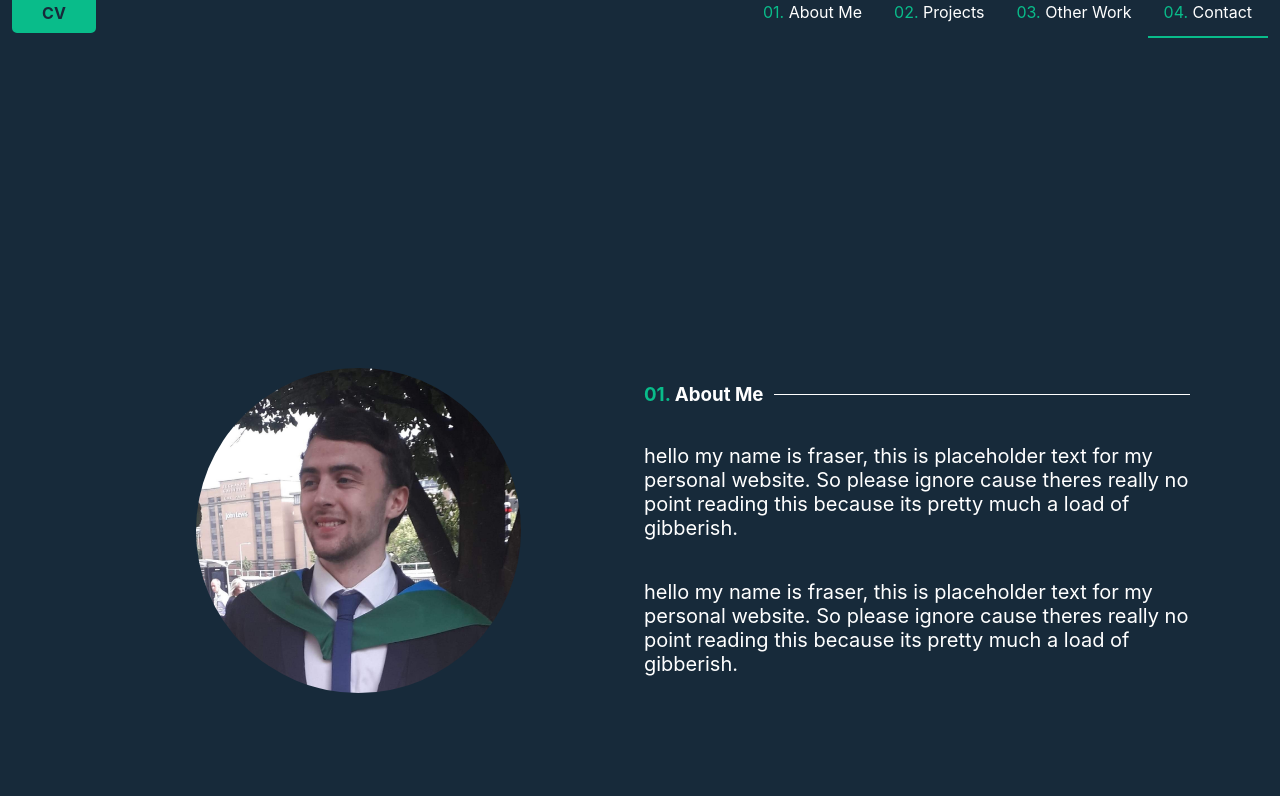
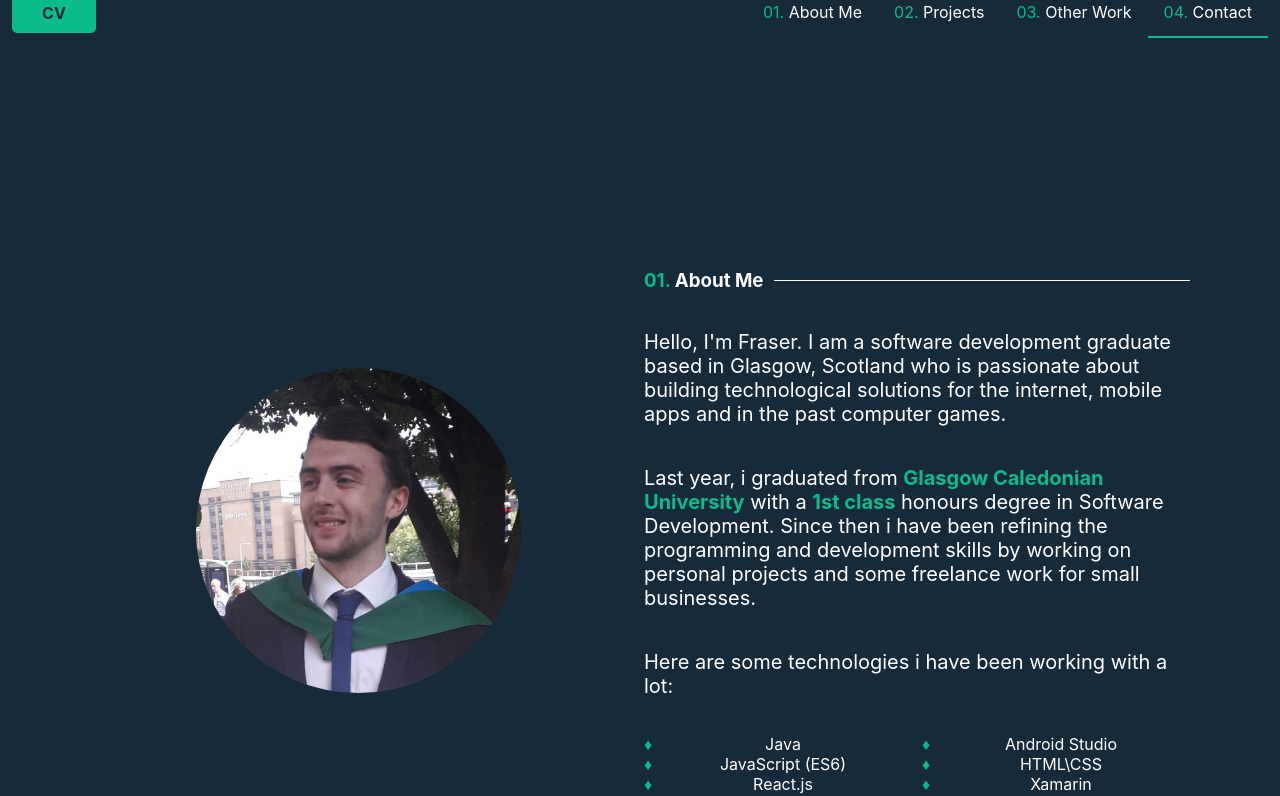
Before and after one commit to fmcfar200/personal-site, a React (Create React App) app: page / in a window 1280 px wide. Shown: the part 584-1380 px from the top of the page. Built offline with nearby package versions, Linux system fonts and the light colour scheme.

Commit message:
added content

```diff
--- a/src/components/aboutMe.jsx
+++ b/src/components/aboutMe.jsx
@@ -10,15 +10,27 @@ const AboutMe = () => {
       <div className="info-container">
         <Heading number="01" title="About Me" />
         <p>
-          hello my name is fraser, this is placeholder text for my personal
-          website. So please ignore cause theres really no point reading this
-          because its pretty much a load of gibberish.
+          Hello, I'm Fraser. I am a software development graduate based in
+          Glasgow, Scotland who is passionate about building technological
+          solutions for the internet, mobile apps and in the past computer
+          games.
         </p>
         <p>
-          hello my name is fraser, this is placeholder text for my personal
-          website. So please ignore cause theres really no point reading this
-          because its pretty much a load of gibberish.
+          Last year, i graduated from <span>Glasgow Caledonian University</span>{" "}
+          with a <span>1st class</span> honours degree in Software Development.
+          Since then i have been refining the programming and development skills
+          by working on personal projects and some freelance work for small
+          businesses.
         </p>
+        <p>Here are some technologies i have been working with a lot:</p>
+        <ul className="tech-list">
+          <li className="tech-item">Java</li>
+          <li className="tech-item">Android Studio</li>
+          <li className="tech-item"> JavaScript (ES6)</li>
+          <li className="tech-item">HTML\CSS</li>
+          <li className="tech-item">React.js</li>
+          <li className="tech-item">Xamarin</li>
+        </ul>
       </div>
     </div>
   );
--- a/src/styles/aboutMe.css
+++ b/src/styles/aboutMe.css
@@ -3,8 +3,7 @@
   display: grid;
   grid-template-columns: 1fr;
   column-gap: 8px;
-  height: 100vh;
-  max-height: 100vh;
+  min-height: 100vh;
 }
 
 .headshot-image {
@@ -33,6 +32,32 @@
   text-align: start;
 }
 
+.info-container p > span {
+  color: var(--other-color2);
+  font-weight: bold;
+}
+
+.tech-list {
+  list-style-type: none;
+  display: grid;
+  grid-template-columns: 1fr 1fr;
+
+  color: white;
+  padding: 0;
+}
+
+.tech-item {
+  position: relative;
+}
+.tech-item::before {
+  content: "\2666";
+
+  position: absolute;
+  left: 0;
+
+  color: var(--other-color2);
+}
+
 @media only screen and (min-width: 768px) {
   .about-container {
     grid-template-columns: 1fr 1fr;
--- a/src/styles/navbar.css
+++ b/src/styles/navbar.css
@@ -23,18 +23,18 @@
   text-align: center;
 }
 
-ul {
+.nav-container ul {
   list-style-type: none;
   margin: 0;
   padding: 0;
   overflow: hidden;
 }
 
-li {
+.nav-container ul > li {
   float: right;
 }
 
-li a {
+.nav-container ul > li > a {
   display: block;
   color: white;
   text-align: center;
```
